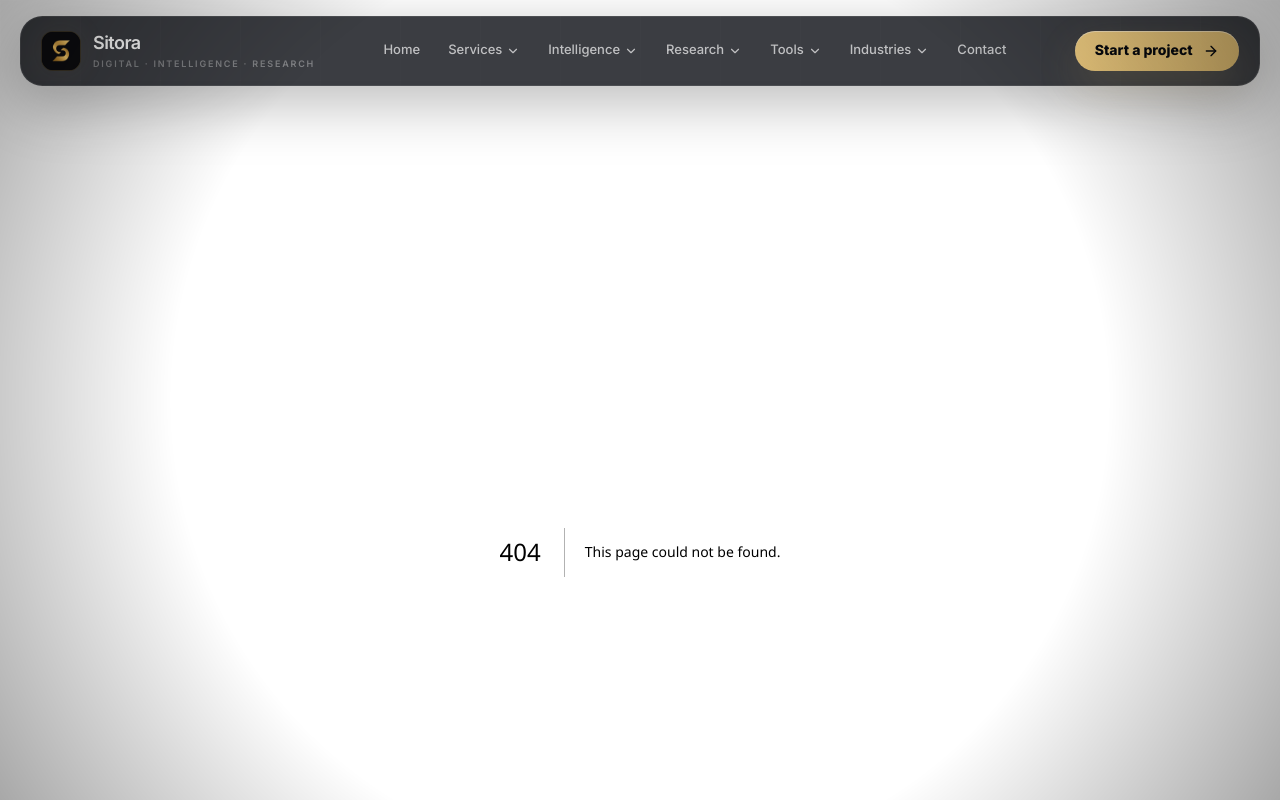
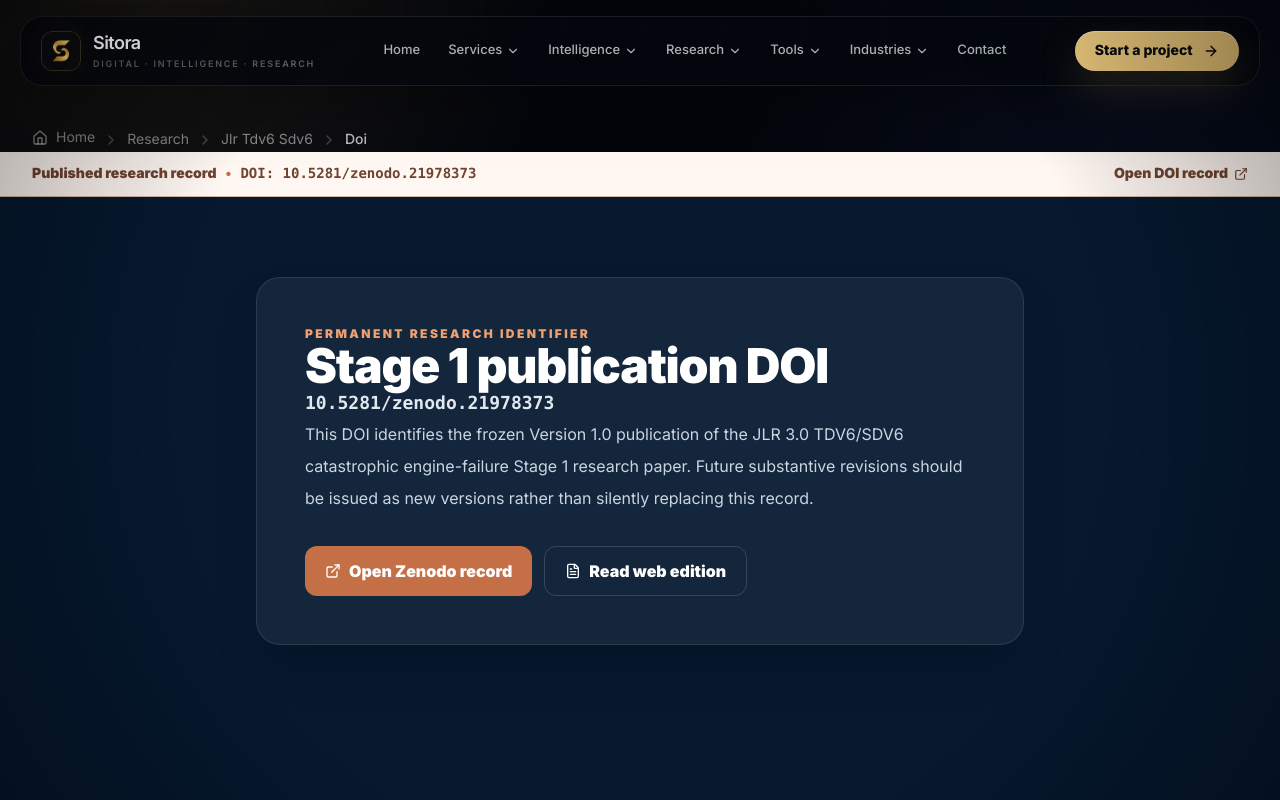
Before and after one commit to Nylon1/SitoraBrandingagency, a Next.js app: page /research/jlr-tdv6-sdv6/doi in a window 1280 px wide. Before the commit this address had no page. Shown: the top 800 px of the page. Built offline with nearby package versions, Linux system fonts and the light colour scheme; a web font is replaced by a local one.

Commit message:
Add DOI landing page for JLR Stage 1 paper

```diff
--- /dev/null
+++ b/app/research/jlr-tdv6-sdv6/doi/page.tsx
@@ -0,0 +1,20 @@
+import { ExternalLink, FileText } from "lucide-react";
+
+const DOI = "10.5281/zenodo.21978373";
+
+export default function JlrDoiPage() {
+  return (
+    <main className="min-h-screen bg-[#06192f] px-5 py-20 text-white">
+      <div className="mx-auto max-w-3xl rounded-3xl border border-white/10 bg-white/[0.06] p-8 shadow-2xl md:p-12">
+        <p className="text-xs font-black tracking-[.2em] text-[#f0a06f] uppercase">Permanent research identifier</p>
+        <h1 className="mt-4 text-4xl font-black tracking-tight md:text-5xl">Stage 1 publication DOI</h1>
+        <p className="mt-5 font-mono text-lg font-bold text-slate-200">{DOI}</p>
+        <p className="mt-6 leading-8 text-slate-300">This DOI identifies the frozen Version 1.0 publication of the JLR 3.0 TDV6/SDV6 catastrophic engine-failure Stage 1 research paper. Future substantive revisions should be issued as new versions rather than silently replacing this record.</p>
+        <div className="mt-8 flex flex-wrap gap-3">
+          <a href={`https://doi.org/${DOI}`} target="_blank" rel="noreferrer" className="inline-flex items-center gap-2 rounded-xl bg-[#c56f47] px-5 py-3 font-black text-white"><ExternalLink className="h-4 w-4" /> Open Zenodo record</a>
+          <a href="/research/jlr-tdv6-sdv6/report" className="inline-flex items-center gap-2 rounded-xl border border-white/15 px-5 py-3 font-black"><FileText className="h-4 w-4" /> Read web edition</a>
+        </div>
+      </div>
+    </main>
+  );
+}
```
